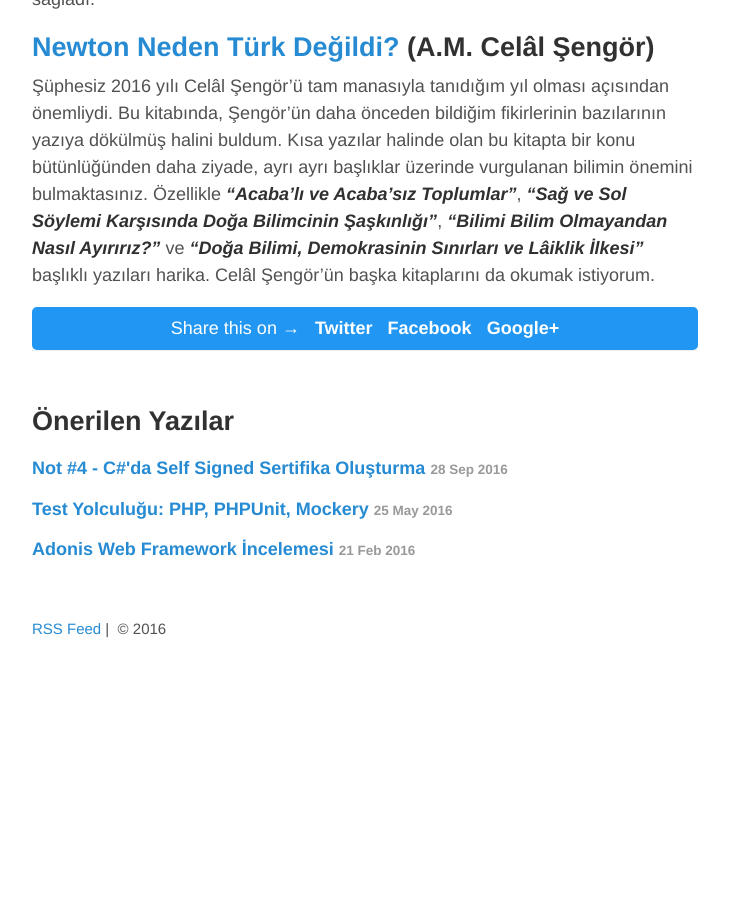
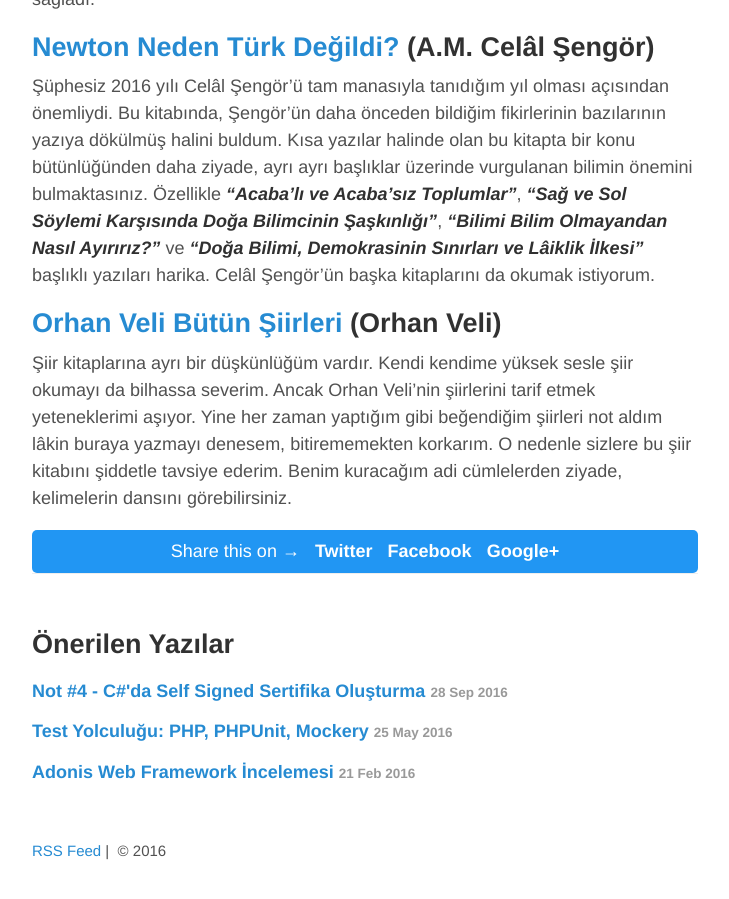
Before and after one commit to ozziest/ozziest.github.io, a Jekyll site: the page built from _posts/2017-01-01-okuma-notlari.md, in a window 1280 px wide and 900 px high, scrolled down 3232 px. Shown: the whole window, without its empty margins (275-1004 px from the left). Built offline with Jekyll 4.4.1, drawn with Linux system fonts in a browser that asks for light colours; comment, search, counter and statistics services are not loaded; before the commit the page ends 3910 px from its top, so only the background shows below that.

Commit message:
New book was added

```diff
--- a/_posts/2017-01-01-okuma-notlari.md
+++ b/_posts/2017-01-01-okuma-notlari.md
@@ -75,3 +75,7 @@ Rönesanstan günümüze kalan bu harika eserde Machiavelli nasıl bir hükümda
 ## [Newton Neden Türk Değildi?](http://www.dr.com.tr/Kitap/Newton-Neden-Turk-Degildi/A-M-Celal-Sengor/Arastirma-Tarih/Politika-Arastirma/Politika/urunno=0000000669570) (A.M. Celâl Şengör)
 
 Şüphesiz 2016 yılı Celâl Şengör'ü tam manasıyla tanıdığım yıl olması açısından önemliydi. Bu kitabında, Şengör'ün daha önceden bildiğim fikirlerinin bazılarının yazıya dökülmüş halini buldum. Kısa yazılar halinde olan bu kitapta bir konu bütünlüğünden daha ziyade, ayrı ayrı başlıklar üzerinde vurgulanan bilimin önemini bulmaktasınız. Özellikle ***"Acaba'lı ve Acaba'sız Toplumlar"***, ***"Sağ ve Sol Söylemi Karşısında Doğa Bilimcinin Şaşkınlığı"***, ***"Bilimi Bilim Olmayandan Nasıl Ayırırız?"*** ve ***"Doğa Bilimi, Demokrasinin Sınırları ve Lâiklik İlkesi"*** başlıklı yazıları harika. Celâl Şengör'ün başka kitaplarını da okumak istiyorum.
+
+## [Orhan Veli Bütün Şiirleri](http://www.dr.com.tr/Kitap/Butun-Siirleri-Orhan-Veli/Orhan-Veli/Edebiyat/Siir/Turk-Siiri/urunno=0000000128674) (Orhan Veli)
+
+Şiir kitaplarına ayrı bir düşkünlüğüm vardır. Kendi kendime yüksek sesle şiir okumayı da bilhassa severim. Ancak Orhan Veli'nin şiirlerini tarif etmek yeteneklerimi aşıyor. Yine her zaman yaptığım gibi beğendiğim şiirleri not aldım lâkin buraya yazmayı denesem, bitirememekten korkarım. O nedenle sizlere bu şiir kitabını şiddetle tavsiye ederim. Benim kuracağım adi cümlelerden ziyade, kelimelerin dansını görebilirsiniz.
```
